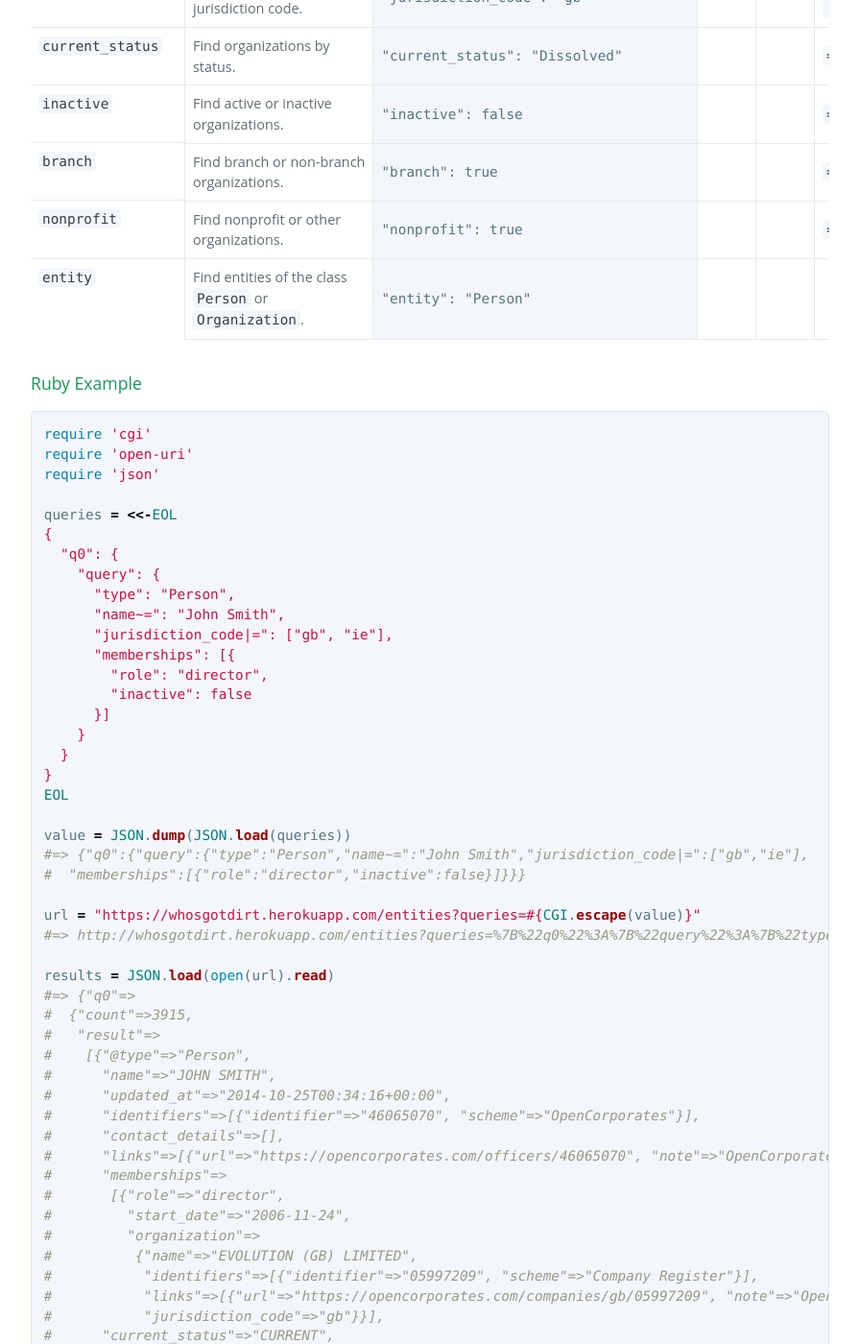
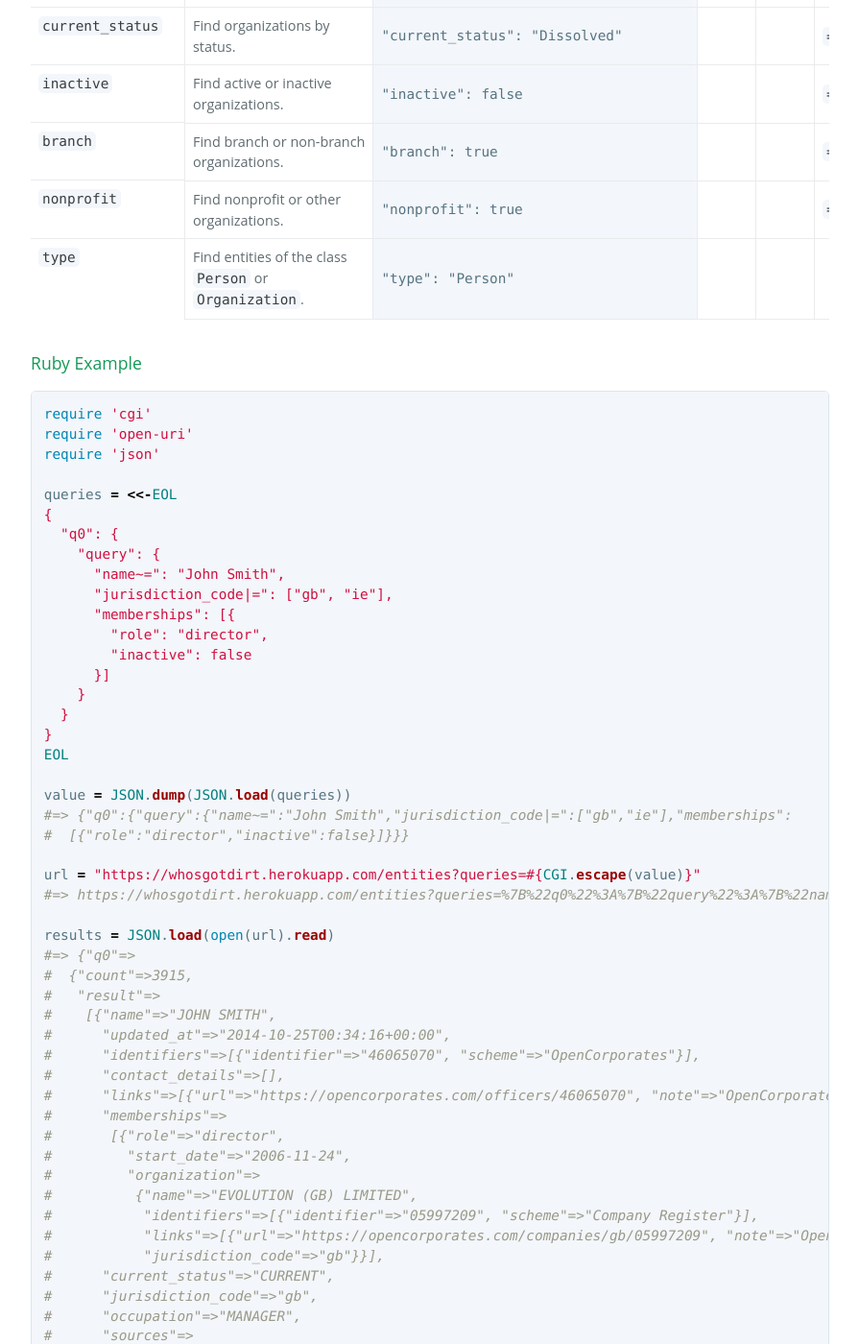
Before and after one commit to influencemapping/whos_got_dirt-server, a Jekyll site: the page built from index.md, in a window 1280 px wide and 1400 px high, scrolled down 5550 px. Shown: the whole window at 96% size, without its empty margins (192-1087 px from the left). Built offline with Jekyll 4.4.1, drawn with Linux system fonts in a browser that asks for light colours; Markdown is read by kramdown in place of the engine named in the settings.

Commit message:
eliminate "type" parameter
"type" is only a parameter for the Poderopedia API (for which it is retained). Otherwise, "type" was implemented as a meta-parameter, to handle the case where an API was known to only respond with people or organizations. (It was originally implemented thinking that no API merged people and organization into one endpoint; this assumption did not hold.) Since it is the only meta-parameter, it's being eliminated.

```diff
--- a/_includes/entities_ruby.md
+++ b/_includes/entities_ruby.md
@@ -7,7 +7,6 @@ queries = <<-EOL
 {
   "q0": {
     "query": {
-      "type": "Person",
       "name~=": "John Smith",
       "jurisdiction_code|=": ["gb", "ie"],
       "memberships": [{
@@ -20,18 +19,17 @@ queries = <<-EOL
 EOL
 
 value = JSON.dump(JSON.load(queries))
-#=> {"q0":{"query":{"type":"Person","name~=":"John Smith","jurisdiction_code|=":["gb","ie"],
-#  "memberships":[{"role":"director","inactive":false}]}}}
+#=> {"q0":{"query":{"name~=":"John Smith","jurisdiction_code|=":["gb","ie"],"memberships":
+#  [{"role":"director","inactive":false}]}}}
 
 url = "https://whosgotdirt.herokuapp.com/entities?queries=#{CGI.escape(value)}"
-#=> http://whosgotdirt.herokuapp.com/entities?queries=%7B%22q0%22%3A%7B%22query%22%3A%7B%22type%22%3A%22Person%22%2C%22name%7E%3D%22%3A%...
+#=> https://whosgotdirt.herokuapp.com/entities?queries=%7B%22q0%22%3A%7B%22query%22%3A%7B%22name%7E%3D%22%3A%22John+Smith%22%2C...
 
 results = JSON.load(open(url).read)
 #=> {"q0"=>
 #  {"count"=>3915,
 #   "result"=>
-#    [{"@type"=>"Person",
-#      "name"=>"JOHN SMITH",
+#    [{"name"=>"JOHN SMITH",
 #      "updated_at"=>"2014-10-25T00:34:16+00:00",
 #      "identifiers"=>[{"identifier"=>"46065070", "scheme"=>"OpenCorporates"}],
 #      "contact_details"=>[],
--- a/_includes/entities_table.md
+++ b/_includes/entities_table.md
@@ -287,9 +287,9 @@
           <td></td>
         </tr>
         <tr>
-          <td class="parameter"><code>entity</code></td>
+          <td class="parameter"><code>type</code></td>
           <td>Find entities of the class <code>Person</code> or <code>Organization</code>.</td>
-          <td class="example"><pre>"entity": "Person"</pre></td>
+          <td class="example"><pre>"type": "Person"</pre></td>
           <td></td>
           <td></td>
           <td></td>
--- a/_includes/request.md
+++ b/_includes/request.md
@@ -2,7 +2,6 @@
 {
   "q0": {
     "query": {
-      "type": "Person",
       "name~=": "John Smith",
       "jurisdiction_code|=": ["gb", "ie"],
       "memberships": [{
```
